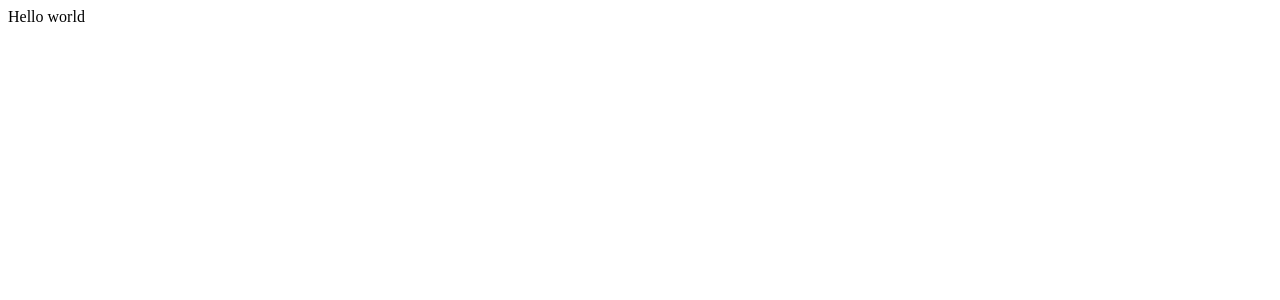
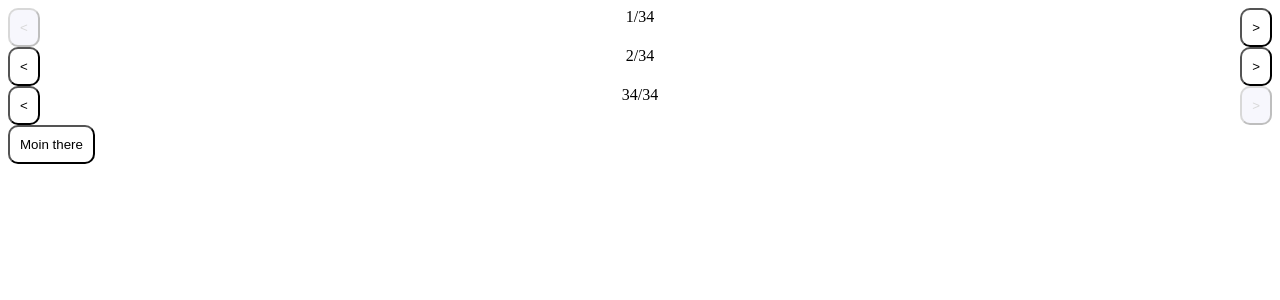
Before and after one commit to frederikebruendermann/react-playground, a React (Vite) app: page / in a window 1280 px wide. Shown: the top 300 px of the page. Built offline with nearby package versions, Linux system fonts and the light colour scheme.

Commit message:
Create pagination

```diff
--- /dev/null
+++ b/src/App.jsx
@@ -0,0 +1,14 @@
+import * as React from 'react'
+import Button from './Button'
+import Pagination from './Pagination'
+
+export default ({ children, text }) => {
+  return (
+    <div>
+      <Pagination isLeftDisabled text="1/34" />
+      <Pagination text="2/34" />
+      <Pagination isRightDisabled text="34/34" />
+      <Button>Moin there</Button>
+    </div>
+  )
+}
--- /dev/null
+++ b/src/Button.css
@@ -0,0 +1,17 @@
+.Button {
+  padding: 10px;
+  background: white;
+  color: black;
+  border-width: 2px;
+  border-color: black;
+  border-radius: 10px;
+  display: flex;
+  justify-content: center;
+}
+
+.Button.active {
+  color: grey;
+  border-color: grey;
+  background-color: lavender;
+  font: bold;
+}
--- /dev/null
+++ b/src/Button.jsx
@@ -0,0 +1,10 @@
+import './Button.css'
+import * as React from 'react'
+
+export default ({ children, isActive }) => {
+  return (
+    <button className={isActive ? 'Button active' : 'Button'}>
+      {children}
+    </button>
+  )
+}
--- /dev/null
+++ b/src/Pagination.css
@@ -0,0 +1,8 @@
+.Pagination {
+  display: flex;
+  justify-content: space-between;
+}
+
+.Pagination button.active {
+  opacity: 0.3;
+}
--- /dev/null
+++ b/src/Pagination.jsx
@@ -0,0 +1,13 @@
+import * as React from 'react'
+import './Pagination.css'
+import Button from './Button'
+
+export default function Pagination({ text, isLeftDisabled, isRightDisabled }) {
+  return (
+    <section className="Pagination">
+      <Button isActive={isLeftDisabled}>&lt;</Button>
+      {text}
+      <Button isActive={isRightDisabled}>&gt;</Button>
+    </section>
+  )
+}
```
Also changed, not shown: src/index.jsx (+5 -3 lines), 2 other files (tests, documents, lock files or other folders).
